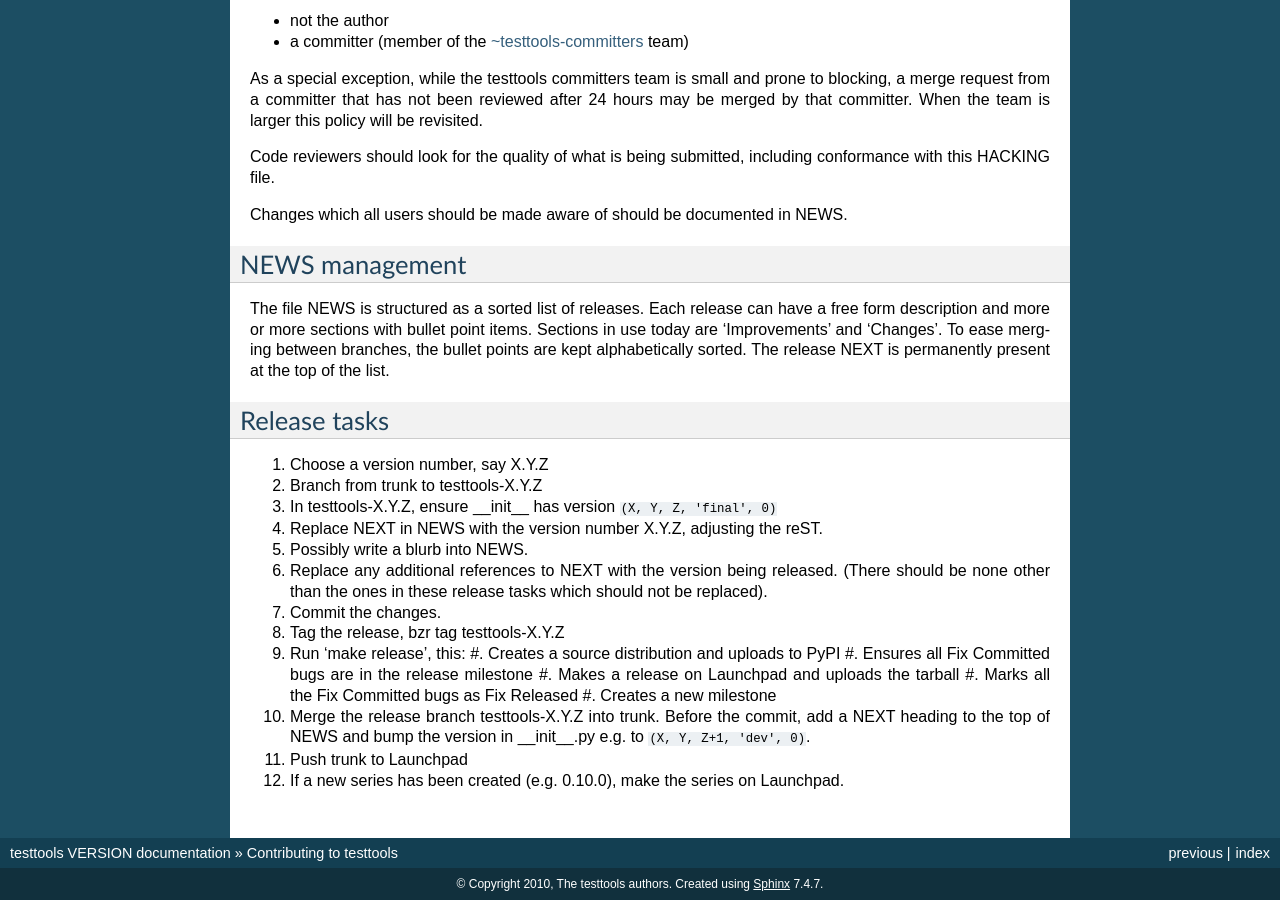
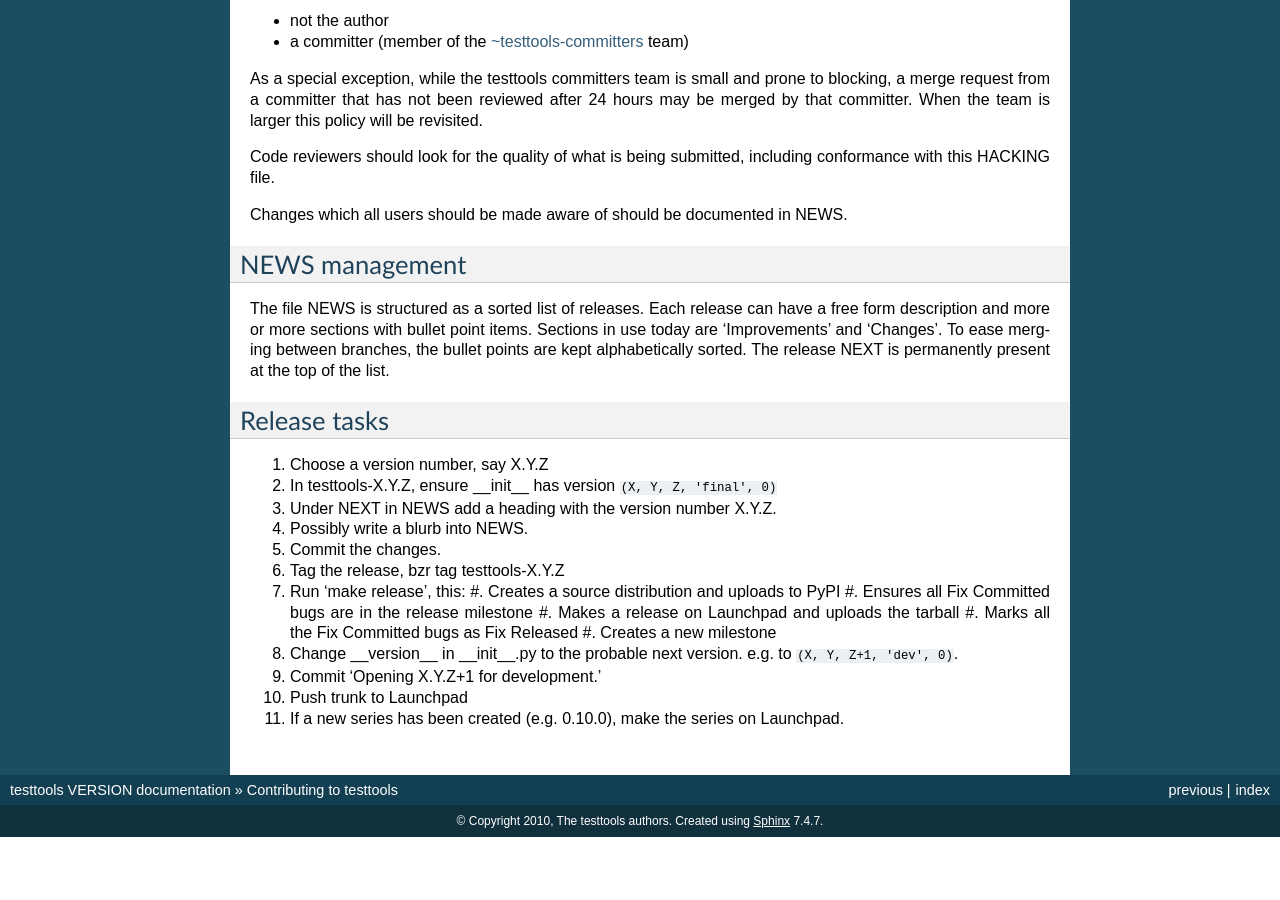
Before and after one commit to testing-cabal/testtools, a Sphinx documentation site: the page built from doc/hacking.rst, in a window 1280 px wide and 900 px high, scrolled down 1596 px. Built offline with Sphinx 7.4.7, drawn with Linux system fonts in a browser that asks for light colours; pages that are not in the unit, such as notebooks, are missing from menus; after the commit the page ends 2433 px from its top, so only the background shows below that.

Commit message:
* We have a simpler release process in future - see doc/hacking.rst.   (Robert Collins)

```diff
--- a/doc/hacking.rst
+++ b/doc/hacking.rst
@@ -123,13 +123,9 @@ Release tasks
 -------------
 
 #. Choose a version number, say X.Y.Z
-#. Branch from trunk to testtools-X.Y.Z
 #. In testtools-X.Y.Z, ensure __init__ has version ``(X, Y, Z, 'final', 0)``
-#. Replace NEXT in NEWS with the version number X.Y.Z, adjusting the reST.
+#. Under NEXT in NEWS add a heading with the version number X.Y.Z.
 #. Possibly write a blurb into NEWS.
-#. Replace any additional references to NEXT with the version being
-   released. (There should be none other than the ones in these release tasks
-   which should not be replaced).
 #. Commit the changes.
 #. Tag the release, bzr tag testtools-X.Y.Z
 #. Run 'make release', this:
@@ -138,9 +134,9 @@ Release tasks
    #. Makes a release on Launchpad and uploads the tarball
    #. Marks all the Fix Committed bugs as Fix Released
    #. Creates a new milestone
-#. Merge the release branch testtools-X.Y.Z into trunk. Before the commit,
-   add a NEXT heading to the top of NEWS and bump the version in __init__.py
+#. Change __version__ in __init__.py to the probable next version.
    e.g. to ``(X, Y, Z+1, 'dev', 0)``.
+#. Commit 'Opening X.Y.Z+1 for development.'
 #. Push trunk to Launchpad
 #. If a new series has been created (e.g. 0.10.0), make the series on Launchpad.
 
```
Also changed, not shown: 1 other file.
